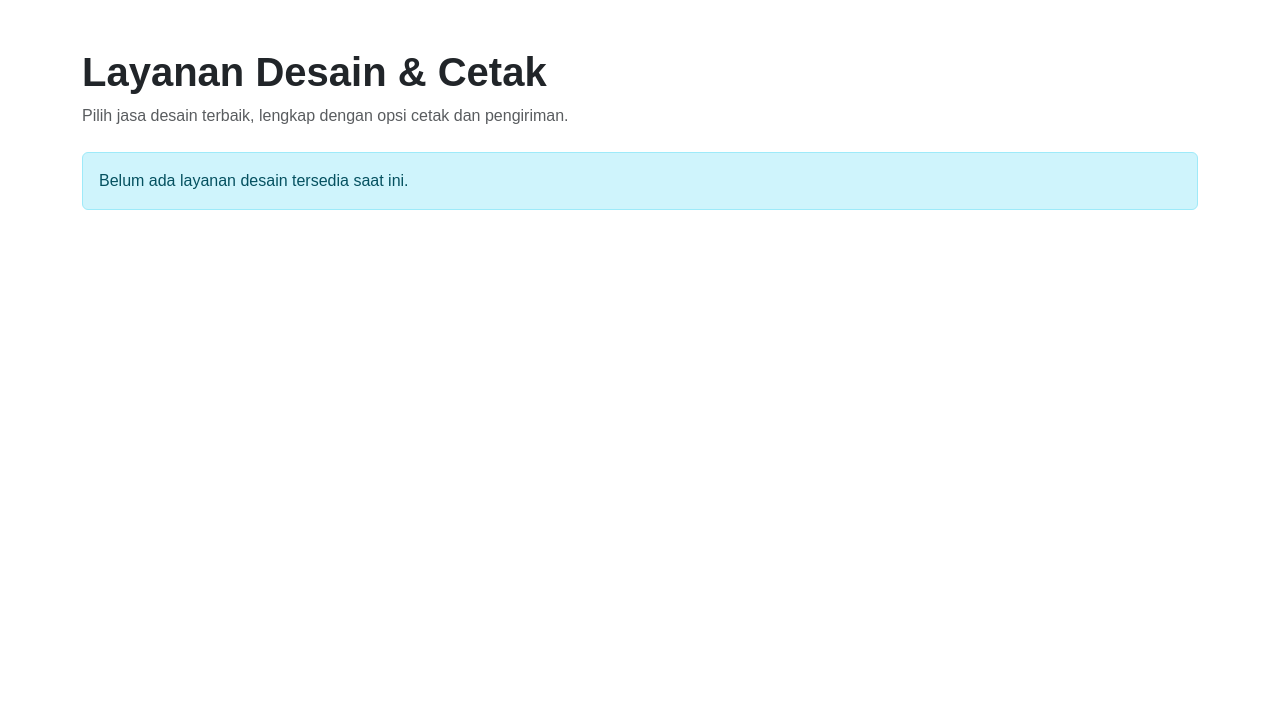
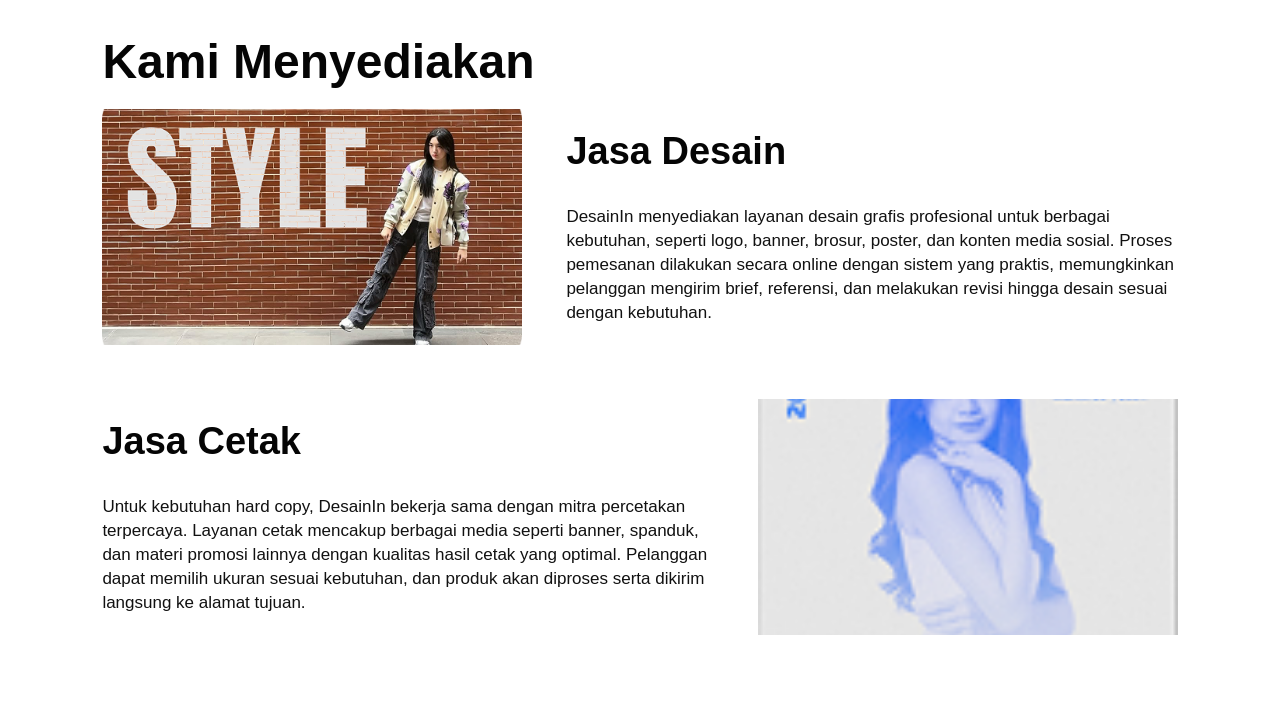
Before and after one commit to Fajar-saputra/desain-in, a PHP site: page /pages/service.php in a window 1280 px wide. Shown: the part 87-800 px from the top of the page. Run offline with PHP 8.4, Linux system fonts and the light colour scheme; data that the repository does not hold is empty.

Commit message:
feat: add page service dan myOrder

```diff
--- a/assets/css/styles.css
+++ b/assets/css/styles.css
@@ -259,6 +259,99 @@ body {
 
 .thankyou-box p {
     color: #4b5563;
+}
+
+/* Service page */
+.service-page {
+    background: #fff;
+    padding: 34px 8vw 24px;
+}
+
+.service-intro {
+    margin: 0 auto 20px;
+    max-width: 1080px;
+}
+
+.service-intro h1 {
+    color: #050505;
+    font-size: 48px;
+    font-weight: 800;
+    letter-spacing: 0;
+    line-height: 1.15;
+    margin: 0;
+}
+
+.service-section {
+    align-items: center;
+    display: grid;
+    gap: 44px;
+    grid-template-columns: minmax(280px, 420px) minmax(320px, 1fr);
+    margin: 0 auto 54px;
+    max-width: 1080px;
+}
+
+.service-section-print {
+    grid-template-columns: minmax(320px, 1fr) minmax(280px, 420px);
+}
+
+.service-media {
+    aspect-ratio: 420 / 236;
+    overflow: hidden;
+    width: 100%;
+}
+
+.service-media img {
+    display: block;
+    height: 100%;
+    object-fit: cover;
+    width: 100%;
+}
+
+.service-copy h2 {
+    color: #050505;
+    font-size: 38px;
+    font-weight: 600;
+    letter-spacing: 0;
+    line-height: 1.2;
+    margin: 0 0 30px;
+}
+
+.service-copy p {
+    color: #111;
+    font-size: 17px;
+    line-height: 1.42;
+    margin: 0;
+    max-width: 620px;
+}
+
+@media (max-width: 900px) {
+    .service-page {
+        padding: 28px 24px 10px;
+    }
+
+    .service-intro h1 {
+        font-size: 38px;
+    }
+
+    .service-section,
+    .service-section-print {
+        gap: 24px;
+        grid-template-columns: 1fr;
+        margin-bottom: 42px;
+    }
+
+    .service-section-print .service-media {
+        order: -1;
+    }
+
+    .service-copy h2 {
+        font-size: 30px;
+        margin-bottom: 16px;
+    }
+
+    .service-copy p {
+        font-size: 16px;
+    }
 }
 
 /* Admin dashboard */
--- a/pages/service.php
+++ b/pages/service.php
@@ -1,49 +1,40 @@
 <?php
 require_once __DIR__ . '/../config/helpers.php';
-$services = [];
-try {
-    $query = 'SELECT s.*, c.category_name, u.username AS designer_name FROM services s LEFT JOIN categories c ON c.id = s.category_id LEFT JOIN users u ON s.designer_id = u.id ORDER BY s.created_at DESC';
-    $stmt = $conn->query($query);
-    $services = $stmt->fetchAll(PDO::FETCH_ASSOC);
-} catch (Exception $e) {
-    $services = [];
-}
 ?>
 <?php include __DIR__ . '/../components/navbar.php'; ?>
-<div class="container my-5">
-  <div class="mb-4">
-    <h1 class="fw-bold">Layanan Desain & Cetak</h1>
-    <p class="text-muted">Pilih jasa desain terbaik, lengkap dengan opsi cetak dan pengiriman.</p>
-  </div>
 
-  <?php if (empty($services)): ?>
-    <div class="alert alert-info">Belum ada layanan desain tersedia saat ini.</div>
-  <?php else: ?>
-    <div class="row gy-4">
-      <?php foreach ($services as $service): ?>
-        <div class="col-lg-4 col-md-6">
-          <div class="card h-100 shadow-sm border-0">
-            <div class="ratio ratio-16x9 overflow-hidden rounded-top">
-              <img src="<?= htmlspecialchars($service['image_url'] ?: '/desainIn/assets/images/hero-image.png'); ?>" class="card-img-top" alt="<?= htmlspecialchars($service['name']); ?>" style="object-fit: cover;">
-            </div>
-            <div class="card-body">
-              <h5 class="card-title"><?= htmlspecialchars($service['name']); ?></h5>
-              <p class="badge bg-light text-dark border mb-2"><?= htmlspecialchars($service['category_name'] ?: 'Umum'); ?></p>
-              <p class="card-text text-muted" style="min-height: 3rem;"><?= htmlspecialchars($service['description']); ?></p>
-              <p class="mb-1"><strong>Harga desain:</strong> Rp <?= number_format($service['price_design'], 0, ',', '.'); ?></p>
-              <p class="mb-3"><strong>Harga cetak:</strong> Rp <?= number_format($service['price_print'], 0, ',', '.'); ?></p>
-              <p class="text-muted small mb-3">Designer: <?= htmlspecialchars($service['designer_name'] ?: 'Tim Desain'); ?></p>
-              <?php if (!isset($_SESSION['user'])): ?>
-                <button class="btn btn-order w-100" onclick="openAuth()">Pesan Sekarang</button>
-              <?php elseif ($_SESSION['user']['role'] === 'user'): ?>
-                <a href="/desainIn/pages/payment.php?service_id=<?= $service['id']; ?>" class="btn btn-order w-100">Pesan Sekarang</a>
-              <?php else: ?>
-                <span class="badge bg-secondary"><?= htmlspecialchars(ucfirst($_SESSION['user']['role'])); ?> tidak dapat memesan</span>
-              <?php endif; ?>
-            </div>
-          </div>
-        </div>
-      <?php endforeach; ?>
+<main class="service-page">
+  <section class="service-intro">
+    <h1>Kami Menyediakan</h1>
+  </section>
+
+  <section class="service-section service-section-design">
+    <div class="service-media">
+      <img src="/desainIn/assets/images/hero-image.png" alt="Proses pembuatan desain grafis">
     </div>
-  <?php endif; ?>
-</div>
+    <div class="service-copy">
+      <h2>Jasa Desain</h2>
+      <p>
+        DesainIn menyediakan layanan desain grafis profesional untuk berbagai kebutuhan, seperti logo,
+        banner, brosur, poster, dan konten media sosial. Proses pemesanan dilakukan secara online
+        dengan sistem yang praktis, memungkinkan pelanggan mengirim brief, referensi, dan melakukan
+        revisi hingga desain sesuai dengan kebutuhan.
+      </p>
+    </div>
+  </section>
+
+  <section class="service-section service-section-print">
+    <div class="service-copy">
+      <h2>Jasa Cetak</h2>
+      <p>
+        Untuk kebutuhan hard copy, DesainIn bekerja sama dengan mitra percetakan terpercaya. Layanan
+        cetak mencakup berbagai media seperti banner, spanduk, dan materi promosi lainnya dengan
+        kualitas hasil cetak yang optimal. Pelanggan dapat memilih ukuran sesuai kebutuhan, dan produk
+        akan diproses serta dikirim langsung ke alamat tujuan.
+      </p>
+    </div>
+    <div class="service-media">
+      <img src="/desainIn/assets/images/design-4.png" alt="Layanan cetak DesainIn">
+    </div>
+  </section>
+</main>
```
Also changed, not shown: controllers/order.php (+156 -87 lines), pages/myOrder.php (+1 -15 lines).
